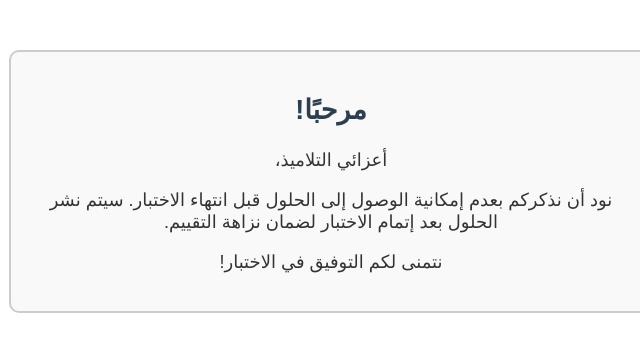
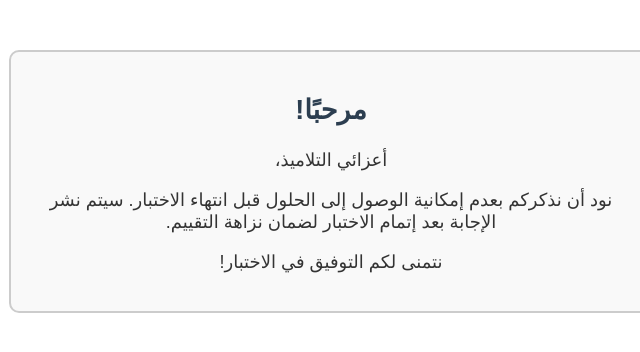
Before and after one commit to med1130/Sollution-Exam-3TM-Genie-electrique, a plain HTML site: page index.html in a window 1280 px wide. Shown: the full height of the page, 309-949 px from the left. Drawn offline with Linux system fonts and the light colour scheme.

Commit message:
Update index.html

```diff
--- a/index.html
+++ b/index.html
@@ -32,7 +32,7 @@
     <div class="message">
         <h2>مرحبًا!</h2>
         <p>أعزائي التلاميذ،</p>
-        <p>نود أن نذكركم بعدم إمكانية الوصول إلى الحلول قبل انتهاء الاختبار. سيتم نشر الحلول بعد إتمام الاختبار لضمان نزاهة التقييم.</p>
+        <p>نود أن نذكركم بعدم إمكانية الوصول إلى الحلول قبل انتهاء الاختبار. سيتم نشر الإجابة بعد إتمام الاختبار لضمان نزاهة التقييم.</p>
         <p>نتمنى لكم التوفيق في الاختبار!</p>
     </div>
 
```
